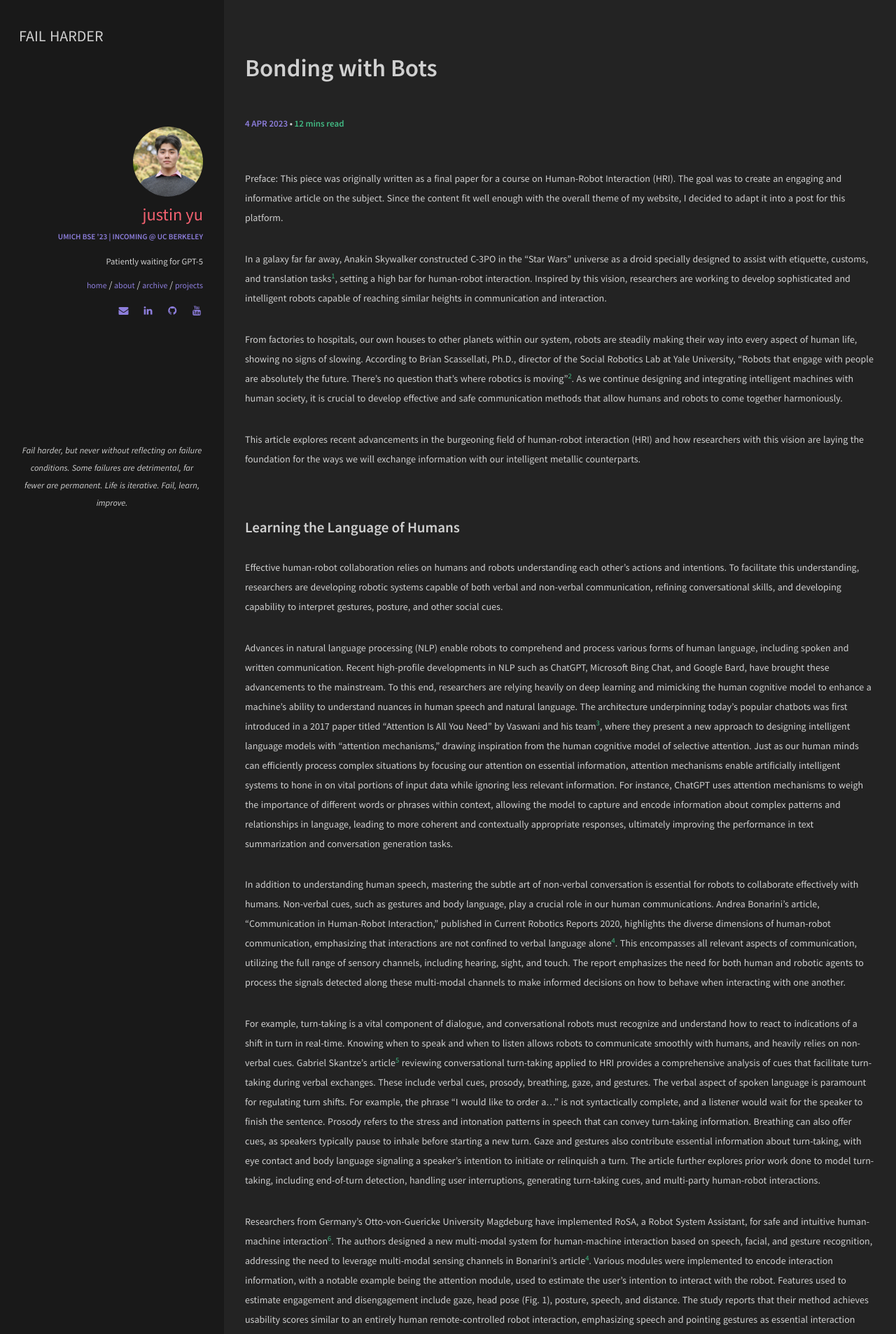
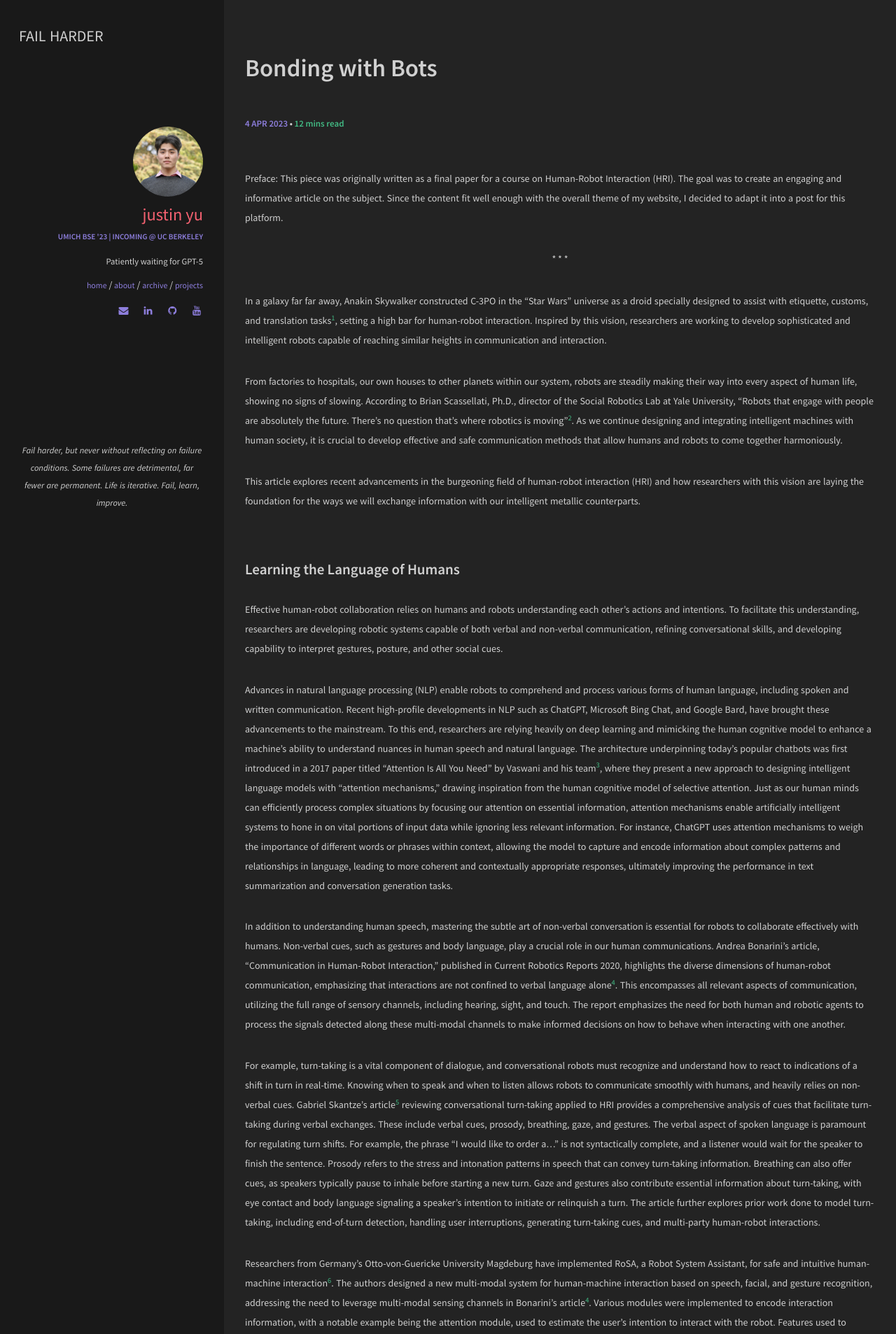
Before and after one commit to uynitsuj/uynitsuj.github.io, a Jekyll site: the page built from _posts/2023-04-04-bonding-with-bots-hri.md, in a window 1280 px wide. Shown: the top 1907 px of the page at 70% size. Built offline with Jekyll 4.4.1, drawn with Linux system fonts in a browser that asks for light colours.

Commit message:
dot dot dot

```diff
--- a/_posts/2023-04-04-bonding-with-bots-hri.md
+++ b/_posts/2023-04-04-bonding-with-bots-hri.md
@@ -8,6 +8,8 @@ image: Post7/file51575.jpg
 ---
 Preface: This piece was originally written as a final paper for a course on Human-Robot Interaction (HRI). The goal was to create an engaging and informative article on the subject. Since the content fit well enough with the overall theme of my website, I decided to adapt it into a post for this platform.
 
+<br>
+<div align="center">*   *   *</div>
 <br>
 
 In a galaxy far far away, Anakin Skywalker constructed C-3PO in the "Star Wars" universe as a droid specially designed to assist with etiquette, customs, and translation tasks[^1], setting a high bar for human-robot interaction. Inspired by this vision, researchers are working to develop sophisticated and intelligent robots capable of reaching similar heights in communication and interaction.
```
